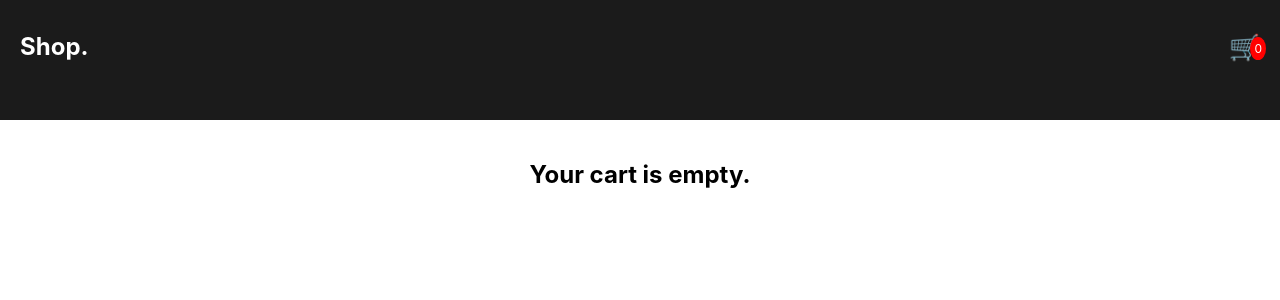
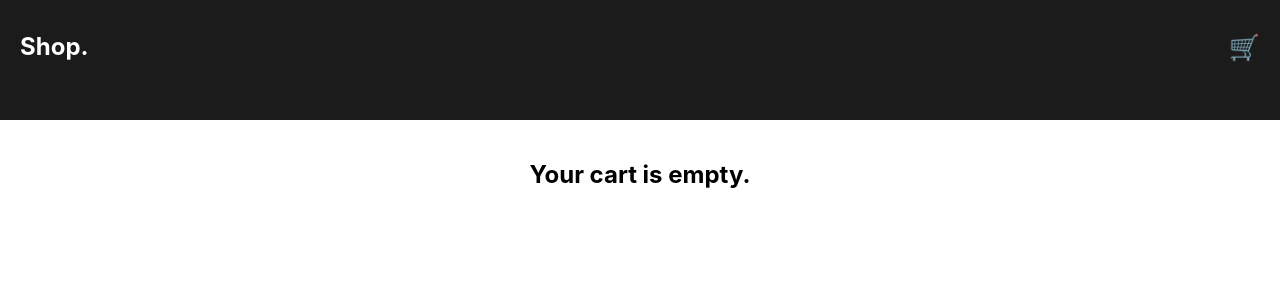
Before and after one commit to erickdc7/shopping-cart-react, a React (Create React App) app: page /cart in a window 1280 px wide. Shown: the top 300 px of the page. Built offline with nearby package versions, Linux system fonts and the light colour scheme.

Commit message:
add total items

```diff
--- a/src/components/Navbar/Navbar.js
+++ b/src/components/Navbar/Navbar.js
@@ -1,14 +1,21 @@
+import { useContext } from "react"
+import { dataContext } from "../Context/DataContext"
+import { Link } from "react-router-dom";
 import TotalItems from "../CartContent/TotalItems";
 import "./Navbar.css"
-import { Link } from "react-router-dom";
 
 const Navbar = () => {
+    const { cart } = useContext(dataContext)
+
     return (
         <div className="nav-container">
             <nav className="navbar">
                 <h1 className="navbar-logo">Shop.</h1>
                 <Link className="seeCarrito" to={"/cart"}>
-                    🛒 <TotalItems />
+                    🛒
+                    {
+                        cart.length > 0 ? <TotalItems /> : null
+                    }
                 </Link>
             </nav>
         </div>
```
